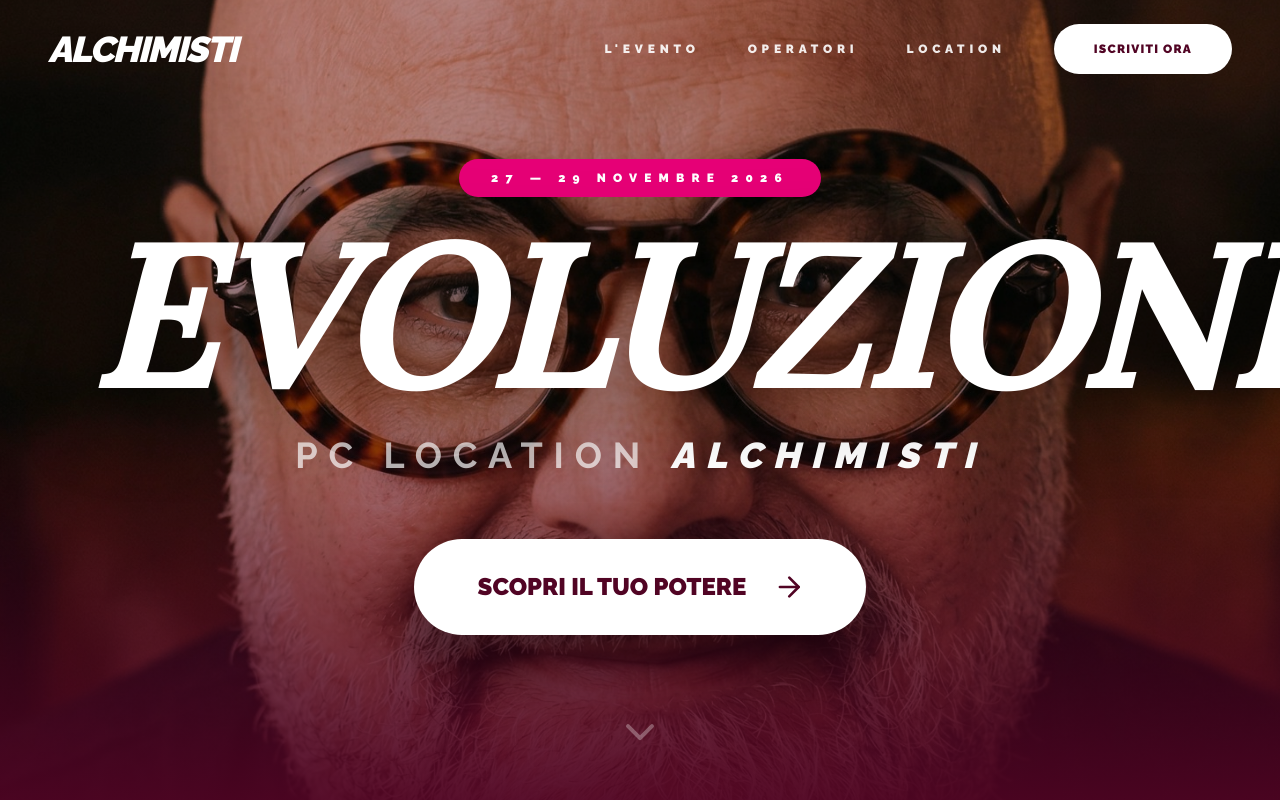
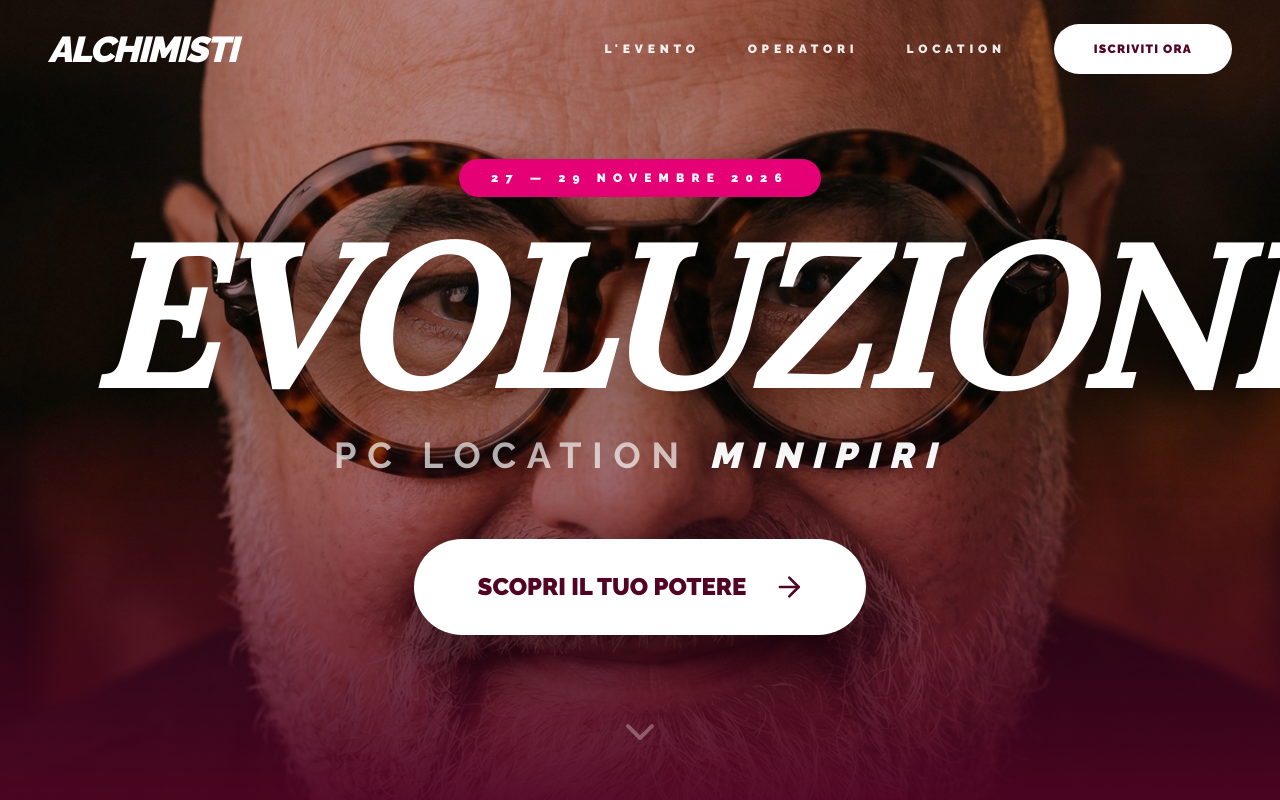
Before and after one commit to solankiharsh0217-design/Minipiri, a Next.js app: page / in a window 1280 px wide. Shown: the top 800 px of the page. Built offline with nearby package versions, Linux system fonts and the light colour scheme.

Commit message:
fix: correct location name to Minipiri while preserving Alchimisti brand

```diff
--- a/src/app/layout.tsx
+++ b/src/app/layout.tsx
@@ -14,7 +14,7 @@ const raleway = Raleway({
 
 export const metadata: Metadata = {
   title: "ALCHIMISTI Event - 27-29 Novembre",
-  description: "Esperienza Evolutiva PC Location ALCHIMISTI",
+  description: "Esperienza Evolutiva PC Location MINIPIRI",
 };
 
 export default function RootLayout({
--- a/src/app/page.tsx
+++ b/src/app/page.tsx
@@ -212,7 +212,7 @@ export default function Home() {
             transition={{ delay: 1.5 }}
             className="text-2xl md:text-4xl text-white/70 font-bold uppercase tracking-[0.3em] mb-16"
           >
-            PC Location <span className="text-white font-black italic">Alchimisti</span>
+            PC Location <span className="text-white font-black italic">Minipiri</span>
           </motion.p>
 
           <motion.div
```
